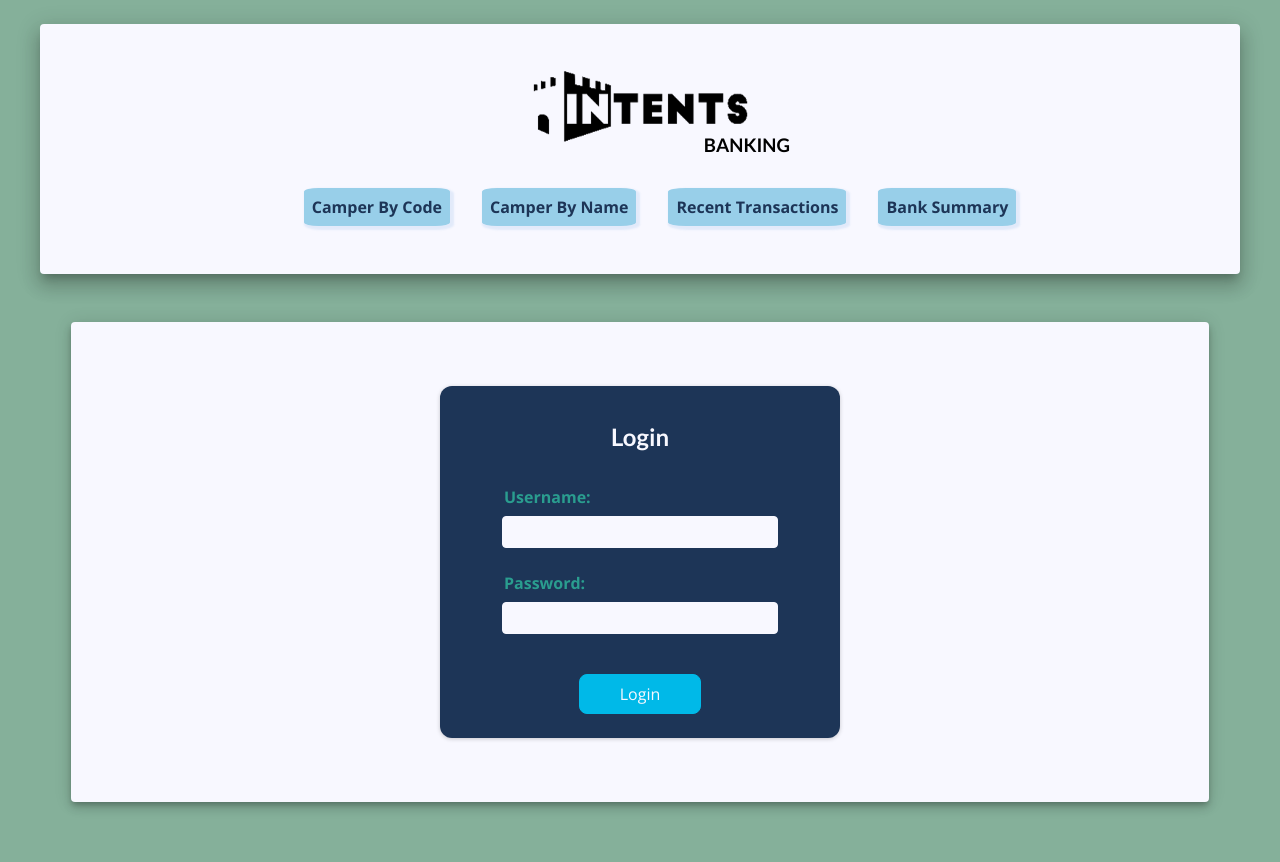
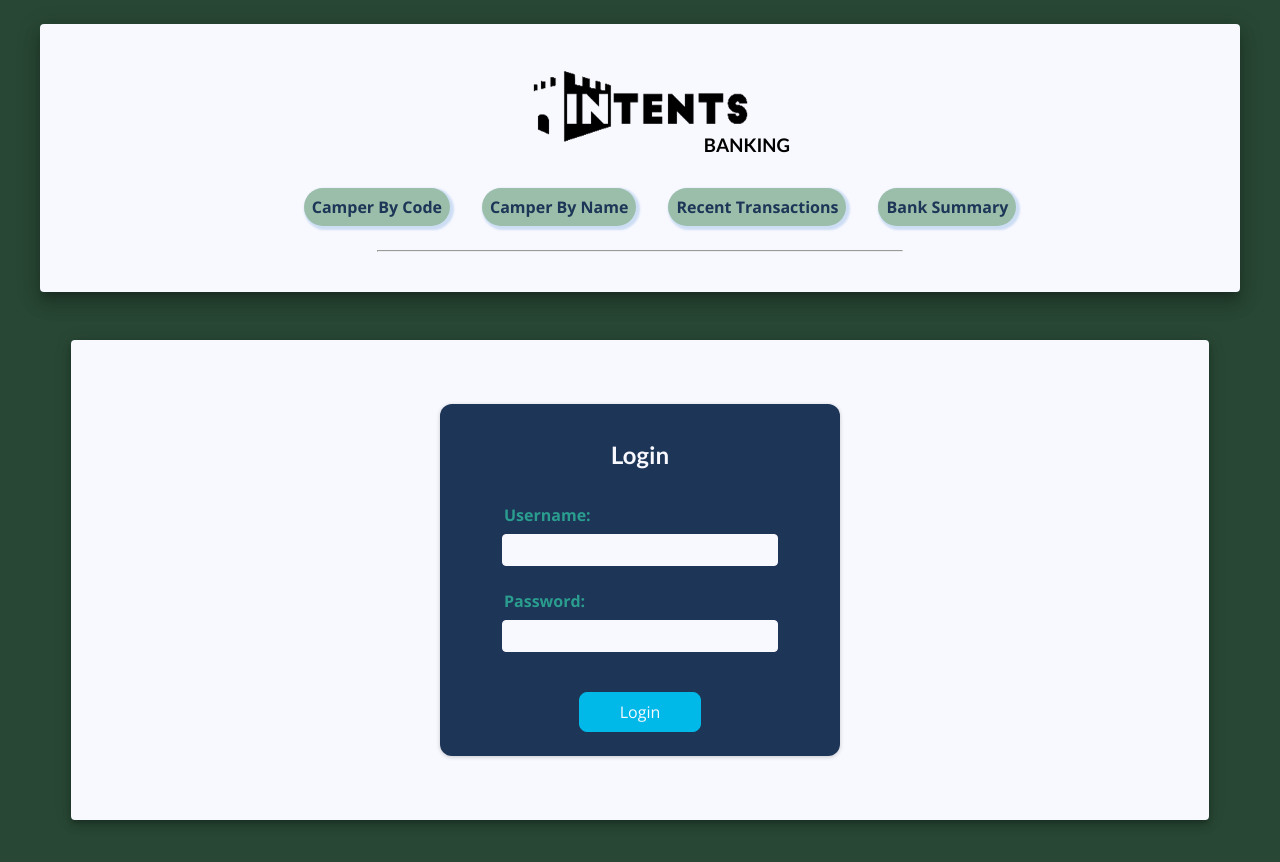
Before and after one commit to RadheyaM/next-camp-bank, a Next.js app: page /auth in a window 1280 px wide. Shown: the top 862 px of the page. Built offline with nearby package versions, Linux system fonts and the light colour scheme; no server answers.

Commit message:
improve styling some more

```diff
--- a/src/components/layout/MainNavigation.js
+++ b/src/components/layout/MainNavigation.js
@@ -50,6 +50,7 @@ const MainNavigation = (props) => {
                 Bank Summary
               </Link>
             </ul>
+            <hr></hr>
             {session && (
               <div className={styles.logoutBtnDiv}>
                 <Button size="small" variant="contained" onClick={logoutHandler}>
--- a/src/components/layout/MainNavigation.module.css
+++ b/src/components/layout/MainNavigation.module.css
@@ -1,10 +1,15 @@
 .header {
-  background-color: #85B09A;
+  background-color: #284734;
   padding: 1rem 2rem 2rem 2rem;
   font-weight: bold;
   width: 100%;
   list-style: none;
   text-decoration: none;
+}
+
+.nav hr {
+  width: 45%;
+  color: #9abeaa;
 }
 
 .header nav {
@@ -57,10 +62,10 @@
 .navLinkBar a,
 .navLinkBar p {
   color: #1d3557;
-  border-radius: 10%;
-  padding: 0.5rem;
-  background-color: #98cfe9;
-  box-shadow: 2px 2px 2px 2px rgba(36, 122, 202, 0.1);
+  border-radius: 20px 20px;
+  padding: 0.50rem;
+  background-color: #9abeaa;
+  box-shadow: 2px 2px 2px 2px rgba(36, 122, 202, 0.2);
 }
 
 .navLinkBar a:hover {
--- a/src/styles/globals.css
+++ b/src/styles/globals.css
@@ -7,7 +7,7 @@
 
 html {
   height: 75vh;
-  background-color: #85B09A;
+  background-color: #284734;
 }
 
 body {
@@ -22,7 +22,7 @@ main {
   justify-content: center;
   padding-top: 1rem;
   padding-bottom: 20rem;
-  background-color: #85B09A;
+  background-color: #284734;
 }
 
 h1,
```
